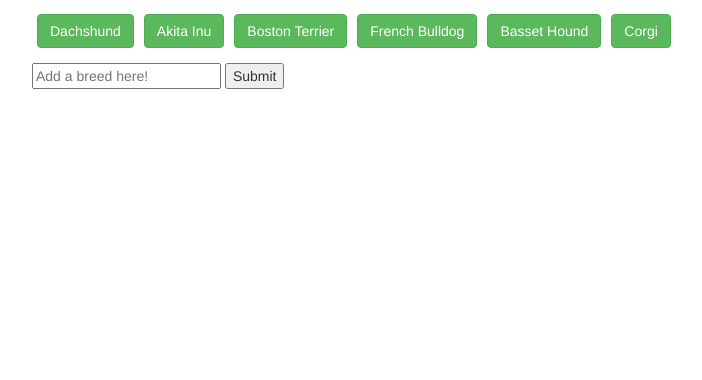
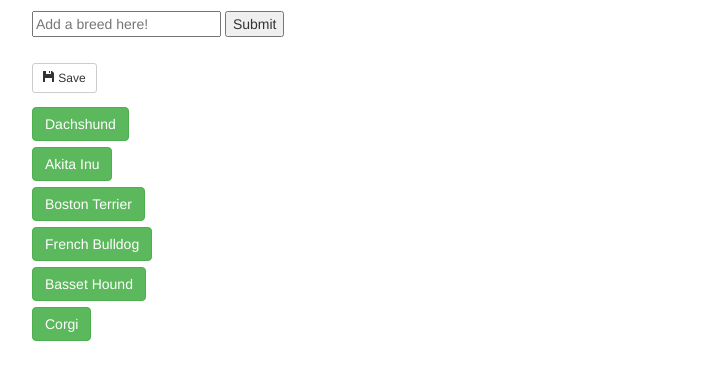
Before and after one commit to VolkRiot/GifMaker, a PHP site: page / in a window 1280 px wide. Shown: the top 380 px of the page, without its empty margins (53-755 px from the left). Run offline with PHP 8.4, Linux system fonts and the light colour scheme; some libraries are stand-ins or nearby versions.

Commit message:
Reworking Design for new feature

```diff
--- a/assets/css/style.css
+++ b/assets/css/style.css
@@ -3,7 +3,7 @@
 }
 
 .btn-success{
-    margin: 3px 5px 3px 5px;
+    margin: 3px 5px 3px 0;
 }
 
 .img-container{
--- a/assets/javascript/app.js
+++ b/assets/javascript/app.js
@@ -42,7 +42,7 @@ function createImg(imgObj) {
 function postAjaxObject(doThis, search, numItems) {
   $.ajax({
     url: 'http://api.giphy.com/v1/gifs/search?q=' + search + '&api_key=dc6zaTOxFJmzC&offset='
-    + Math.floor(Math.random() * 3) * 25,
+    + Math.floor(Math.random() * 3) * 25 + '&rating=PG-13',
     method: "GET"
   }).done(function (response) {
     var data = response.data;
--- a/index.html
+++ b/index.html
@@ -12,11 +12,6 @@
 <body>
 <div class="container">
   <div class="row">
-    <div class="col-md-12" id="buttons-container">
-      <!--Here be buttons-->
-    </div>
-  </div>
-  <div class="row">
     <div class="col-md-12">
       <form>
         <input type="text" id="input-bar" placeholder="Add a breed here!">
@@ -25,12 +20,23 @@
     </div>
   </div>
   <div class="row">
-    <div class="col-md-12">
+    <div class="col-md-12" id="save-button-container">
+      <button type="button" class="btn btn-default btn-sm">
+        <span class="glyphicon glyphicon-floppy-disk" aria-hidden="true"></span> Save
+      </button>
+    </div>
+  </div>
+  <div class="row">
+    <div class="col-md-2" id="buttons-container">
+      <!--Here be buttons-->
+    </div>
+    <div class="col-md-10">
       <ul class="list-inline" id="gif-container">
         <!--Here be Gifs-->
       </ul>
     </div>
   </div>
+
 </div>
 
 
```
Also changed, not shown: 1 other file.
